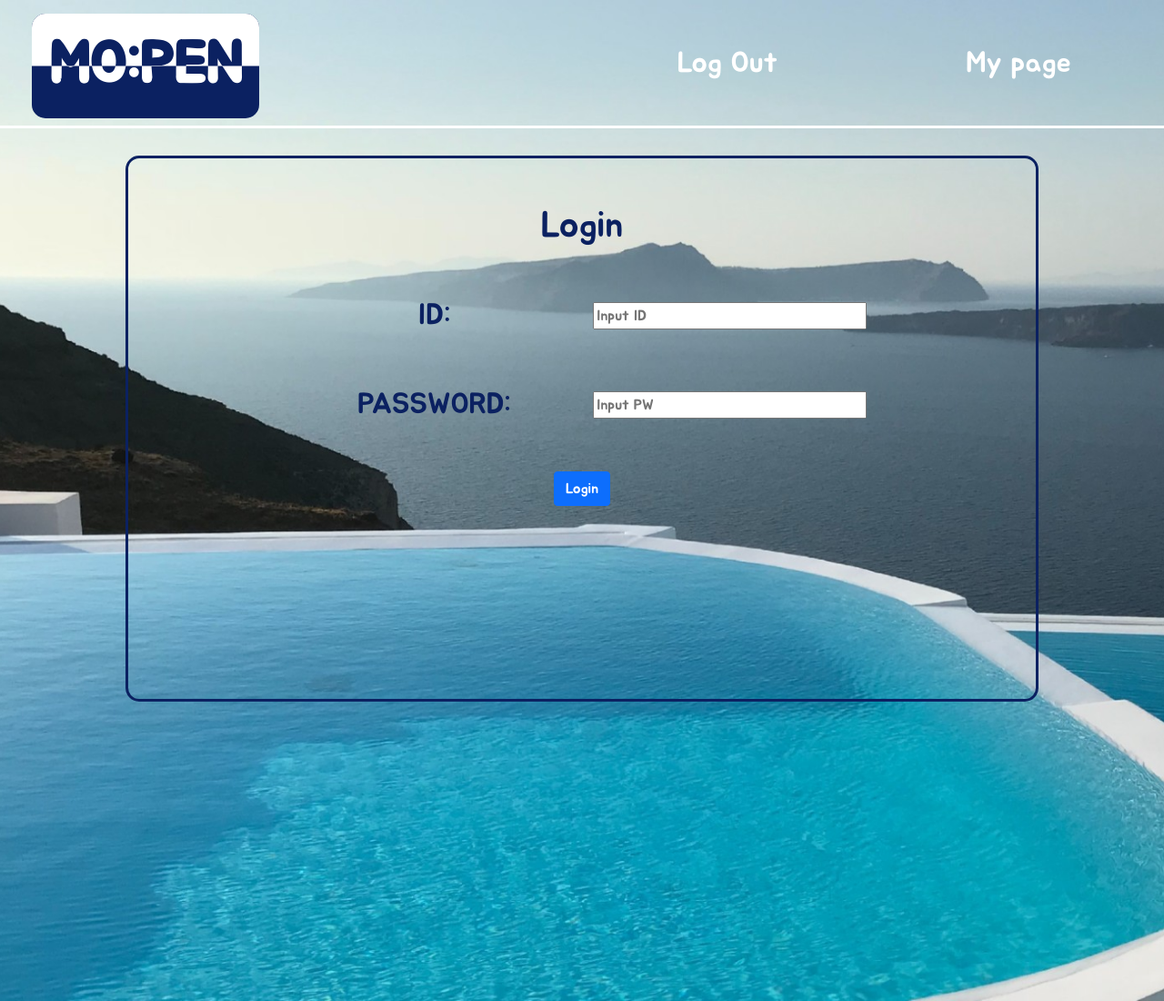
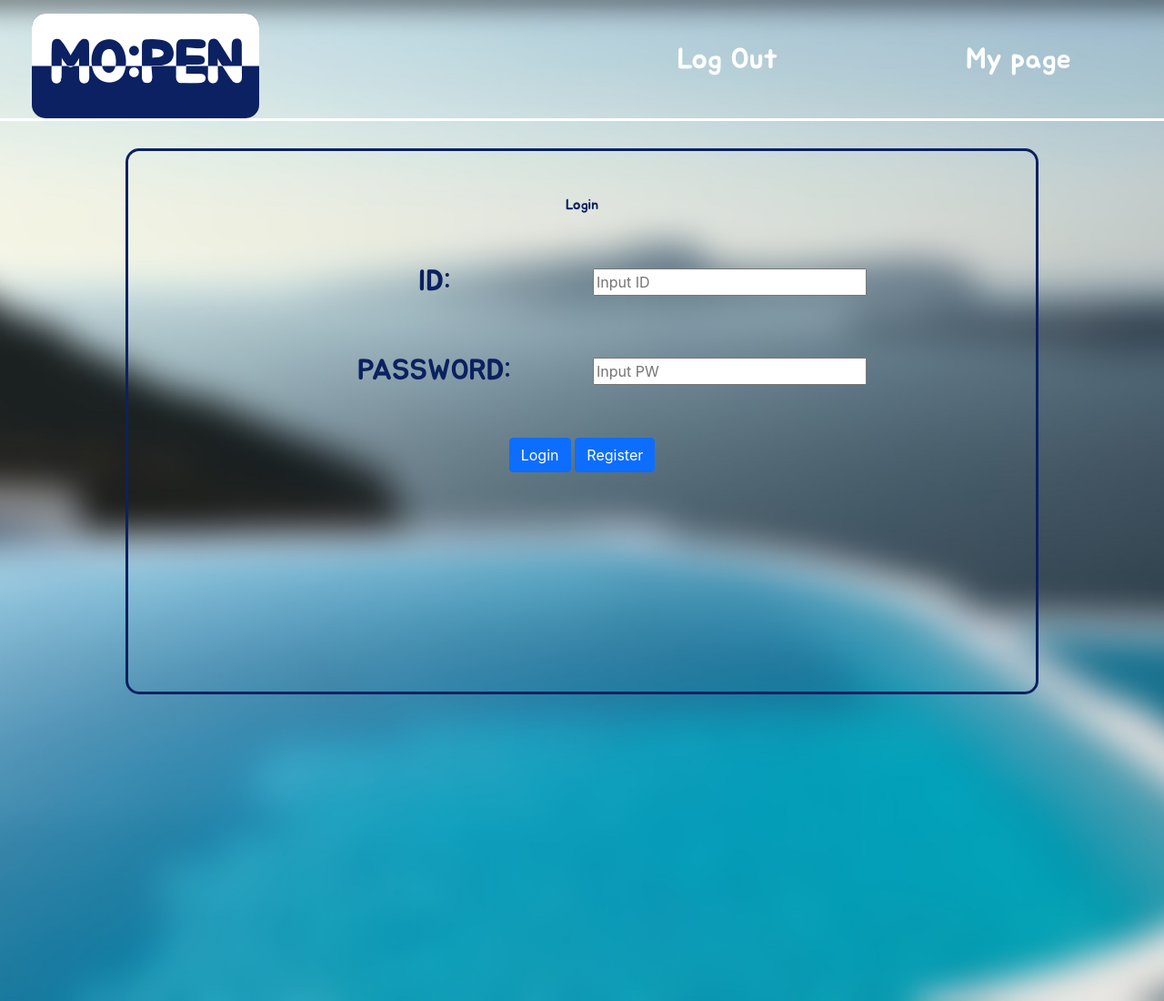
Before and after one commit to Hanghae99-Team34-1stWeek/miniProject, a Flask app: page /login in a window 1280 px wide. Shown: the whole page at 91% size. Run offline with Flask 2, Linux system fonts and the light colour scheme; some libraries are stand-ins or nearby versions.

Commit message:
Update login.html

```diff
--- a/templates/login.html
+++ b/templates/login.html
@@ -1,46 +1,52 @@
 {% extends "base.html" %}
 
 {% block head %}
+    <link rel="stylesheet" href="https://cdn.jsdelivr.net/npm/bulma@0.9.1/css/bulma.min.css">
+    <!-- JS -->
+    <script src="https://ajax.googleapis.com/ajax/libs/jquery/3.4.1/jquery.min.js"></script>
+    <script src="https://cdnjs.cloudflare.com/ajax/libs/jquery-cookie/1.4.1/jquery.cookie.js"></script>
     <script>
         $(document).ready(function () {
             //showList();
         });
 
-        function showList() {
+        {% if msg %}
+            alert("{{ msg }}")
+        {% endif %}
+        // ['쿠키'라는 개념에 대해 알아봅시다]
+        // 로그인을 구현하면, 반드시 쿠키라는 개념을 사용합니다.
+        // 페이지에 관계없이 브라우저에 임시로 저장되는 정보입니다. 키:밸류 형태(딕셔너리 형태)로 저장됩니다.
+        // 쿠키가 있기 때문에, 한번 로그인하면 네이버에서 다시 로그인할 필요가 없는 것입니다.
+        // 브라우저를 닫으면 자동 삭제되게 하거나, 일정 시간이 지나면 삭제되게 할 수 있습니다.
+        function login() {
             $.ajax({
-                type: 'GET',
-                url: '/api/list?sample_give=샘플데이터',
-                data: {},
+                type: "POST",
+                url: "/api/login",
+                data: {id_give: $('#userid').val(), pw_give: $('#userpw').val()},
                 success: function (response) {
-                    alert(response['msg']);
+                    if (response['result'] == 'success') {
+                        // 로그인이 정상적으로 되면, 토큰을 받아옵니다.
+                        // 이 토큰을 mytoken이라는 키 값으로 쿠키에 저장합니다.
+                        $.cookie('mytoken', response['token']);
+
+                        alert('로그인 완료!')
+                        window.location.href = '/main/?location=전체'
+                    } else {
+                        // 로그인이 안되면 에러메시지를 띄웁니다.
+                        alert(response['msg'])
+                    }
                 }
-            });
+            })
         }
 
-        function modifyList(name) {
-            $.ajax({
-                type: 'POST',
-                url: '/api/like',
-                data: {sample_give: '샘플데이터'},
-                success: function (response) {
-                    alert(response['msg']);
-                }
-            });
+        function gotoregister() {
+            window.location.href = '../register';
         }
-
-        function deleteList(name) {
-            $.ajax({
-                type: 'POST',
-                url: '/api/delete',
-                data: {sample_give: '샘플데이터'},
-                success: function (response) {
-                    alert(response['msg']);
-                }
-            });
-        }
-
     </script>
     <style>
+        body {
+            background-image: url('../static/bgimage_blur.jpg');
+        }
 
         #register {
             border: 3px solid #0B2161;
@@ -84,19 +90,23 @@
         <form action="">
             <div class="row md" id="idform">
                 <div class="col-md-2"></div>
-                <div class="col-md-4"><label for="" id="id_label">ID: </label></div>
-                <div class="col-md-4" style="text-align: center;"><input type="text" placeholder="Input ID"></div>
+                <div class="col-md-4"><label for="" id="id_label ">ID: </label></div>
+                <div class="col-md-4" style="text-align: center;"><input type="text" id="userid" placeholder="Input ID">
+                </div>
                 <div class="col-md-2"></div>
             </div>
 
             <div class="row md" id="pwform">
                 <div class="col-md-2"></div>
                 <div class="col-md-4"><label for="" id="pw_label">PASSWORD: </label></div>
-                <div class="col-md-4" style="text-align: center;"><input type="password" placeholder="Input PW"></div>
+                <div class="col-md-4" style="text-align: center;"><input id="userpw" type="password"
+                                                                         placeholder="Input PW">
+                </div>
                 <div class="col-md-2"></div>
             </div>
 
-            <button class="btn btn-primary" type="button">Login</button>
+            <button class="btn btn-primary" onclick="login()" type="button">Login</button>
+            <button class="btn btn-primary" onclick="gotoregister()" type="button">Register</button>
 
 
         </form>
```
